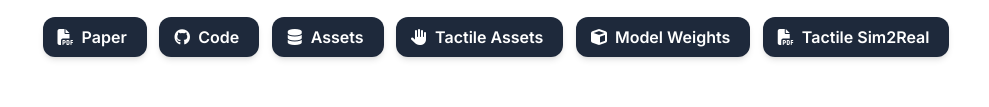
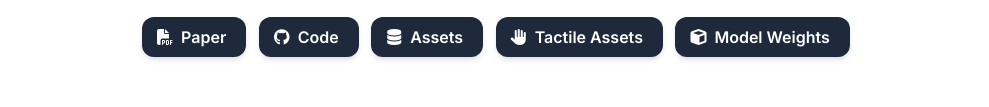
Before and after one commit to NathanWu7/Tabero, a plain HTML site: page index.html in a window 1280 px wide. Shown: the part 321-428 px from the top of the page, without its empty margins (144-1133 px from the left). Drawn offline with nearby package versions, Linux system fonts and the light colour scheme; some icons are missing.

Commit message:
chore: remove standalone tactile PDF
Keep the project page focused on the public arXiv paper and remove the redundant local Sim2Real PDF download.

```diff
--- a/index.html
+++ b/index.html
@@ -282,15 +282,6 @@
                   </a>
                 </span>
 
-                <span class="link-block">
-                  <a href="static/pdfs/Tacsim2real.pdf" target="_blank"
-                  class="external-link button is-normal is-rounded is-dark">
-                  <span class="icon">
-                    <i class="fas fa-file-pdf"></i>
-                  </span>
-                  <span>Tactile Sim2Real</span>
-                  </a>
-                </span>
               </div>
             </div>
           </div>
```
Also changed, not shown: 2 other files.
